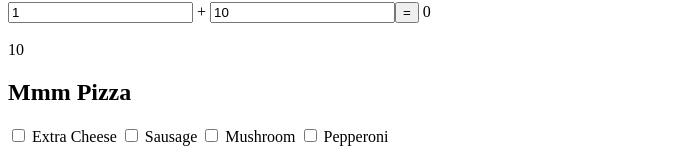
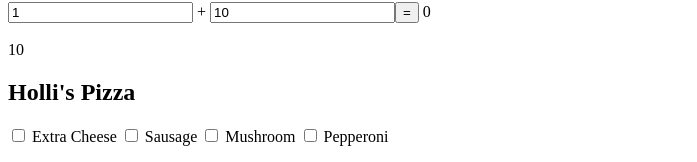
Before and after one commit to 2018-spring-mjs-th/week-two-a, an Angular app: page / in a window 1280 px wide. Shown: the part 227-389 px from the top of the page, without its empty margins (0-697 px from the left). Built offline with nearby package versions, Linux system fonts and the light colour scheme.

Commit message:
Adding my name

```diff
--- a/src/app/hniesen-pizza-toppings-types/hniesen-pizza-toppings.component.html
+++ b/src/app/hniesen-pizza-toppings-types/hniesen-pizza-toppings.component.html
@@ -1,4 +1,4 @@
-<h2>Mmm Pizza</h2>
+<h2>Holli's Pizza</h2>
 
 <span *ngFor='let pizzaTopping of toppingTypes'>
     <label>
```
